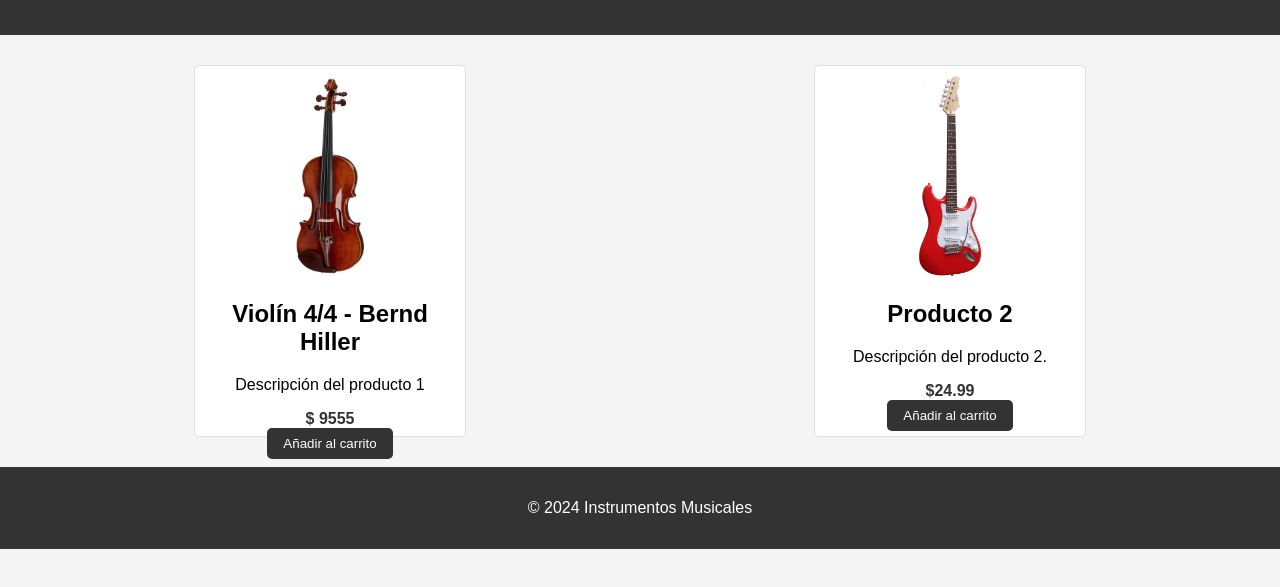
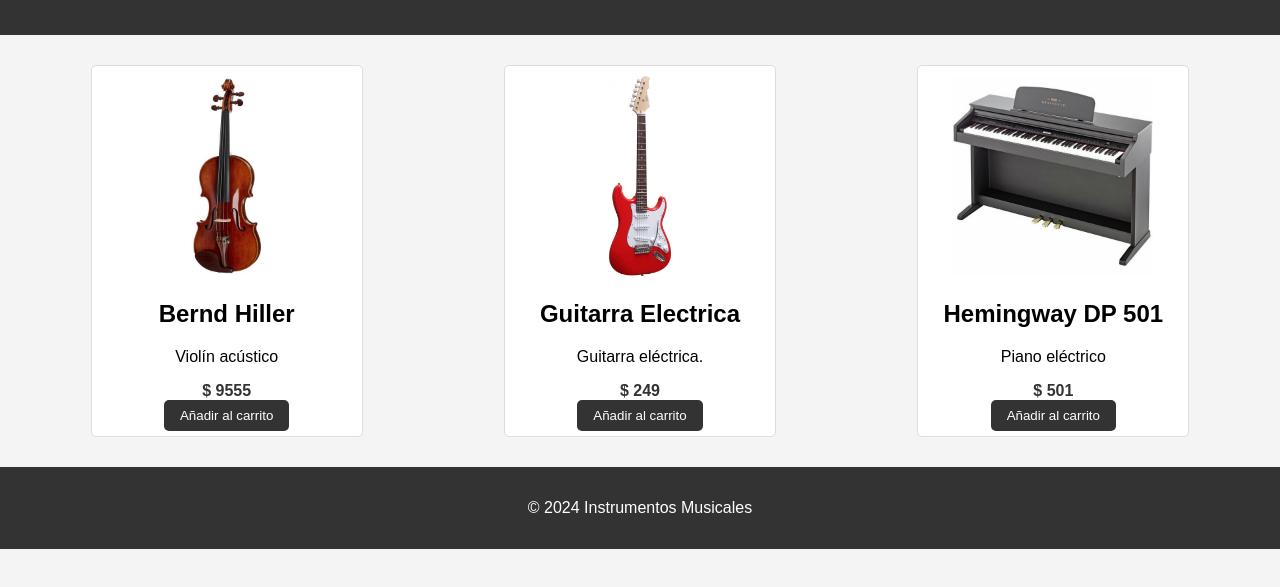
Before and after one commit to felixmaral/LTAW-Practicas, a plain HTML site: page P1/index.html in a window 1280 px wide. Shown: the part 77-664 px from the top of the page. Drawn offline with Linux system fonts and the light colour scheme.

Commit message:
añadiendo producto

```diff
--- a/P1/index.html
+++ b/P1/index.html
@@ -13,16 +13,23 @@
     <section class="products">
         <article class="product">
             <img src="violin_bernd_hiller.jpeg" alt="violin_bernd_hiller">
-            <h2>    Violín 4/4 - Bernd Hiller</h2>
-            <p>Descripción del producto 1</p>
+            <h2>Bernd Hiller</h2>
+            <p>Violín acústico</p>
             <span class="price">$ 9555</span>
             <button>Añadir al carrito</button>
         </article>
         <article class="product">
             <img src="guitarra_electrica_red.jpeg" alt="Producto 2">
-            <h2>Producto 2</h2>
-            <p>Descripción del producto 2.</p>
-            <span class="price">$24.99</span>
+            <h2>Guitarra Electrica</h2>
+            <p>Guitarra eléctrica.</p>
+            <span class="price">$ 249</span>
+            <button>Añadir al carrito</button>
+        </article>
+        <article class="product">
+            <img src="hemingway_DP_501_MKI_RW.jpeg" alt="Producto 2">
+            <h2>Hemingway DP 501</h2>
+            <p>Piano eléctrico</p>
+            <span class="price">$ 501</span>
             <button>Añadir al carrito</button>
         </article>
         <!-- Agrega más productos según sea necesario -->
```
Also changed, not shown: P1/hemingway_DP_501_MKI_RW.jpeg (added).
